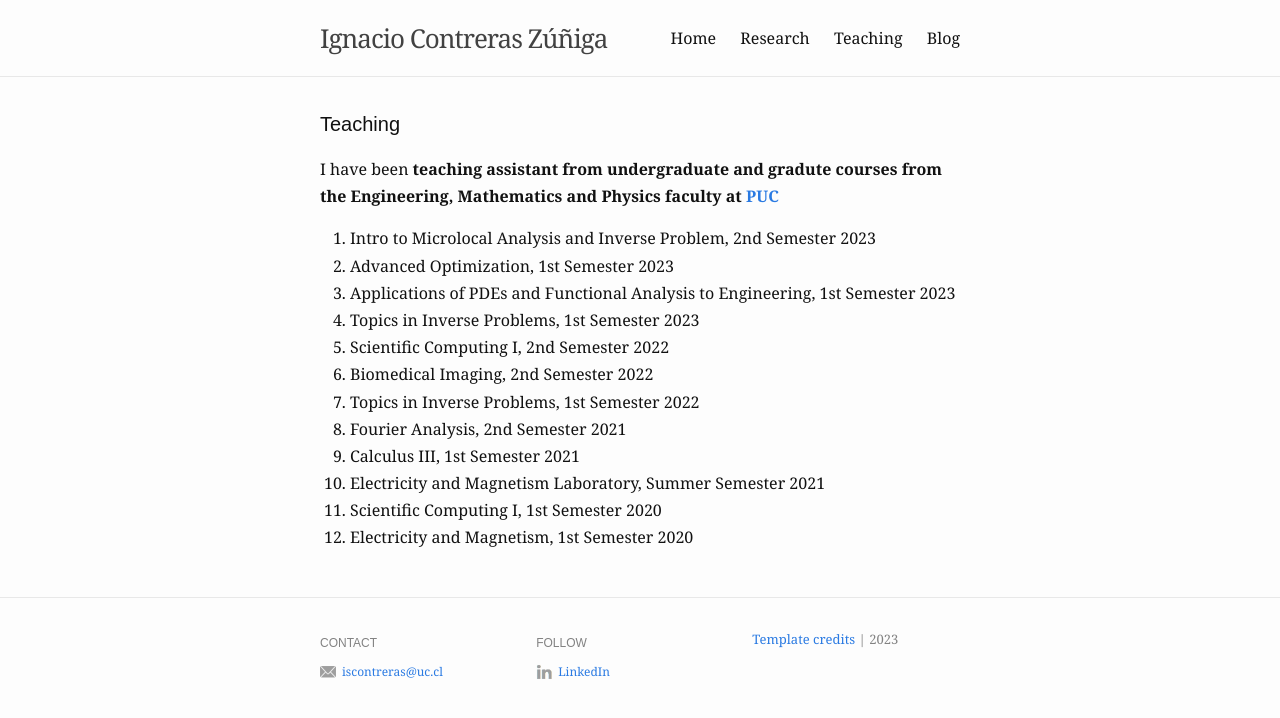
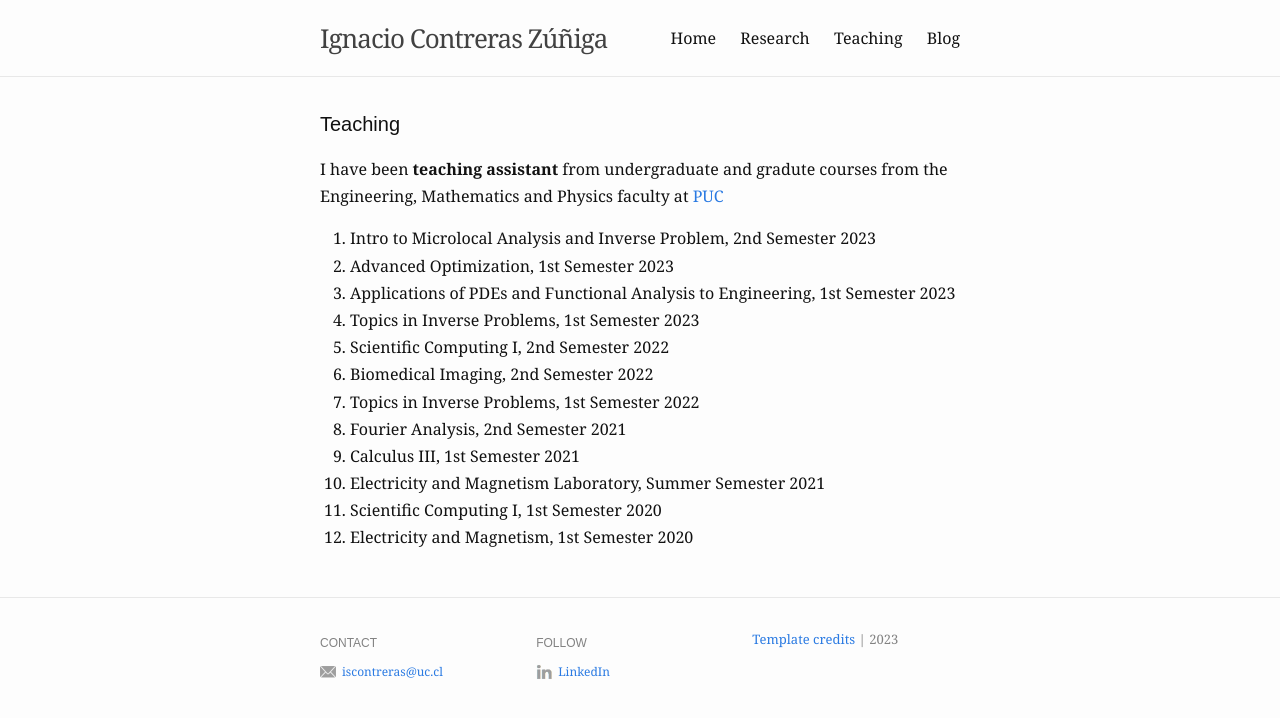
Before and after one commit to ignacontreras/ignacontreras.github.io, a Jekyll site: the page built from teaching.md, in a window 1280 px wide. Shown: the top 718 px of the page. Built offline with Jekyll 4.4.1, drawn with Linux system fonts in a browser that asks for light colours.

```diff
--- a/teaching.md
+++ b/teaching.md
@@ -4,7 +4,7 @@ title: Teaching
 slug: /teaching
 ---
 
-I have been <b>teaching assistant <b/>  from undergraduate and gradute courses from the Engineering, Mathematics and Physics faculty at <a href= "https://www.uc.cl/en">PUC <a/>
+I have been <b>teaching assistant </b>  from undergraduate and gradute courses from the Engineering, Mathematics and Physics faculty at <a href= "https://www.uc.cl/en">PUC <a/>
 <ol>
   <li>
     Intro to Microlocal Analysis and Inverse Problem, 2nd Semester 2023
```
